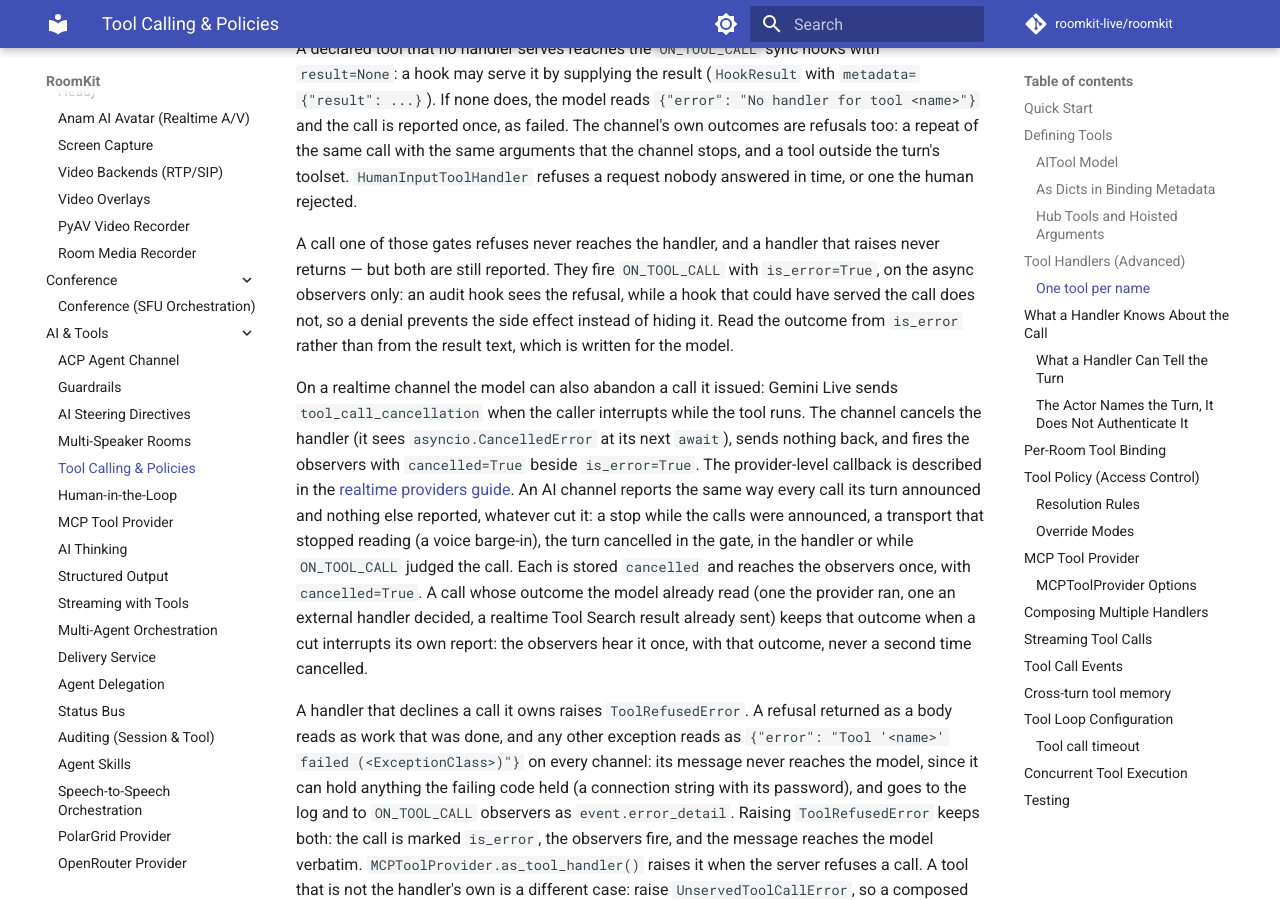
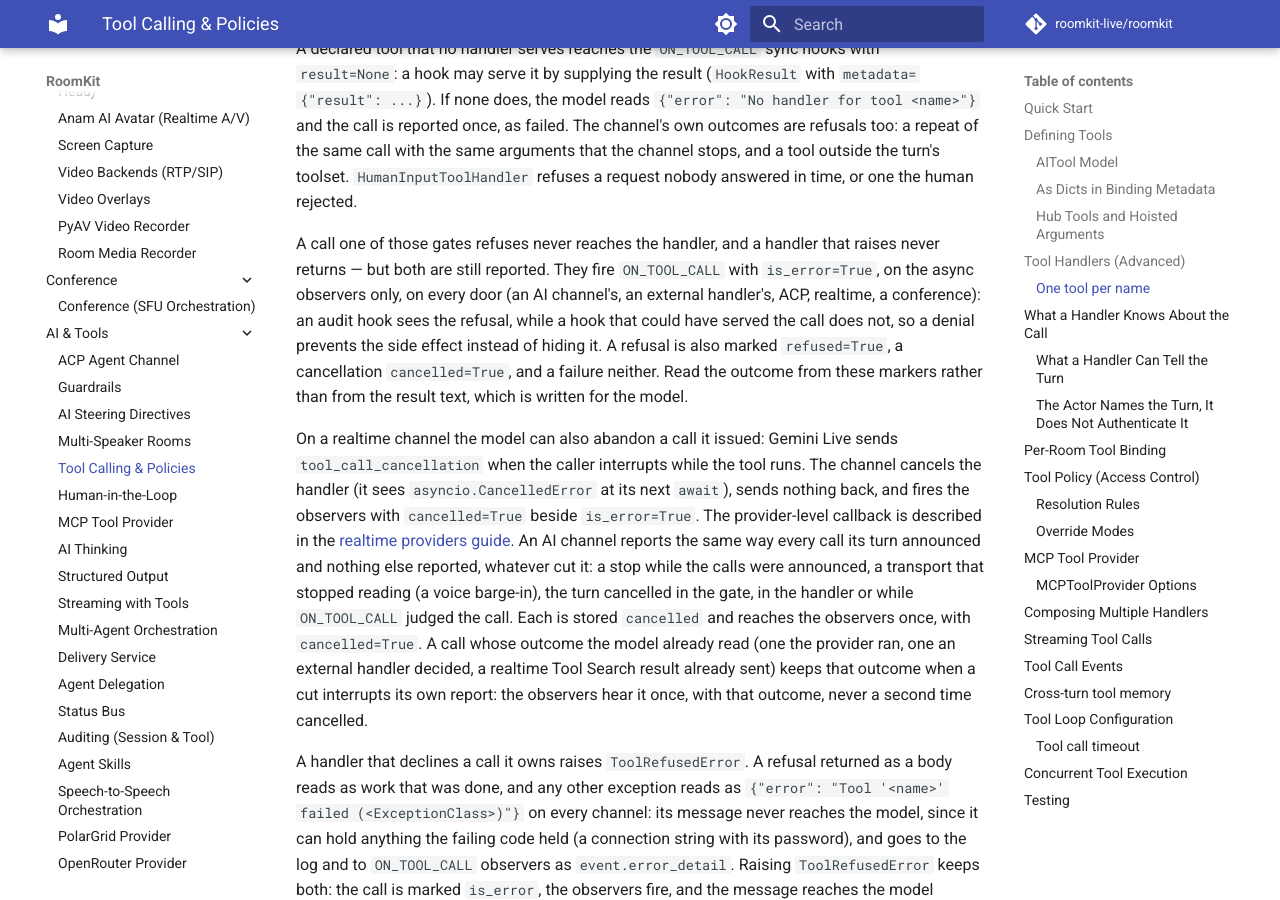
Before and after one commit to roomkit-live/roomkit-docs, an MkDocs documentation site: the page built from docs/guides/tool-calling.md, in a window 1280 px wide and 900 px high, scrolled down 6860 px. Built offline with MkDocs 1.6.1 and Material for MkDocs 9.7.7, drawn with Linux system fonts in a browser that asks for light colours; comment, search, counter and statistics services are not loaded.

Commit message:
docs(tools): per review, the refused marker beside cancelled and is_error, observers only on every door (RMK-432)

```diff
--- a/docs/guides/tool-calling.md
+++ b/docs/guides/tool-calling.md
@@ -293,10 +293,13 @@ one the human rejected.
 
 A call one of those gates refuses never reaches the handler, and a handler that
 raises never returns — but both are still reported. They fire `ON_TOOL_CALL`
-with `is_error=True`, on the async observers only: an audit hook sees the
-refusal, while a hook that could have served the call does not, so a denial
-prevents the side effect instead of hiding it. Read the outcome from `is_error`
-rather than from the result text, which is written for the model.
+with `is_error=True`, on the async observers only, on every door (an AI
+channel's, an external handler's, ACP, realtime, a conference): an audit hook
+sees the refusal, while a hook that could have served the call does not, so a
+denial prevents the side effect instead of hiding it. A refusal is also marked
+`refused=True`, a cancellation `cancelled=True`, and a failure neither. Read the
+outcome from these markers rather than from the result text, which is written
+for the model.
 
 On a realtime channel the model can also abandon a call it issued: Gemini Live
 sends `tool_call_cancellation` when the caller interrupts while the tool runs.
```
Also changed, not shown: docs/features.md (+1 -1 lines), docs/guides/guardrails.md (+7 -1 lines).
